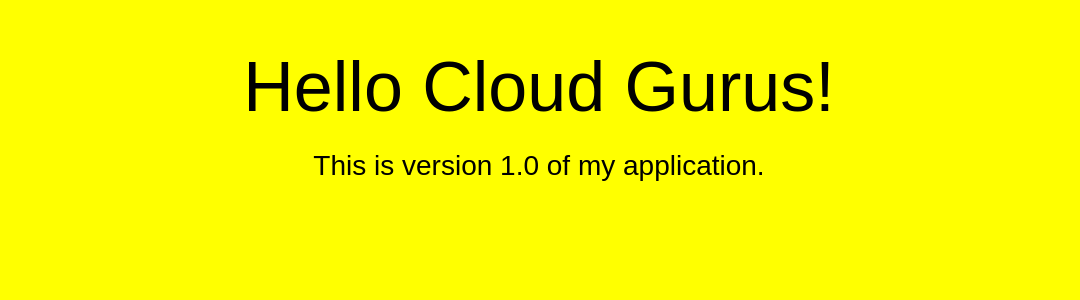
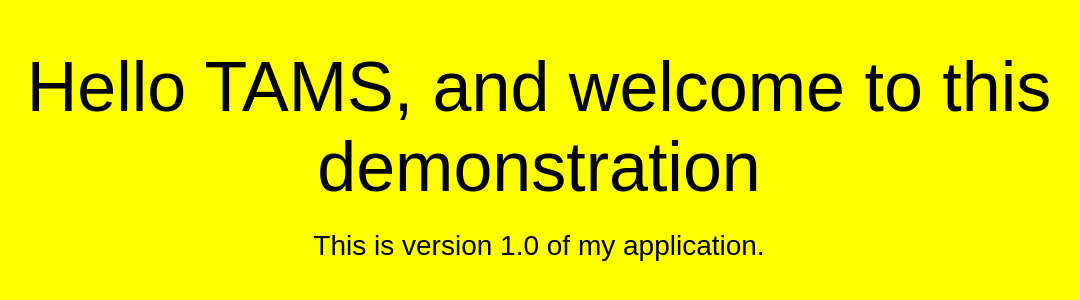
Before and after one commit to Max-Absolution/codeDeployTest, a plain HTML site: page index.html in a window 1280 px wide. Shown: the whole page, without its empty margins (101-1181 px from the left). Drawn offline with Linux system fonts and the light colour scheme.

Commit message:
Initial Commit

```diff
--- a/index.html
+++ b/index.html
@@ -2,7 +2,7 @@
 <html>
 <head>
   <meta charset="utf-8">
-  <title>CodeDeploy Lab</title>
+  <title>CodeDeploy Demo - AWS</title>
   <style>
     body {
       color: #000000;
@@ -26,7 +26,7 @@
 </head>
 <body>
   <div align="center">
-    <h1>Hello Cloud Gurus!</h1>
+    <h1>Hello TAMS, and welcome to this demonstration</h1>
     <h2>This is version 1.0 of my application.</h2>
   </div>
 </body>
```
